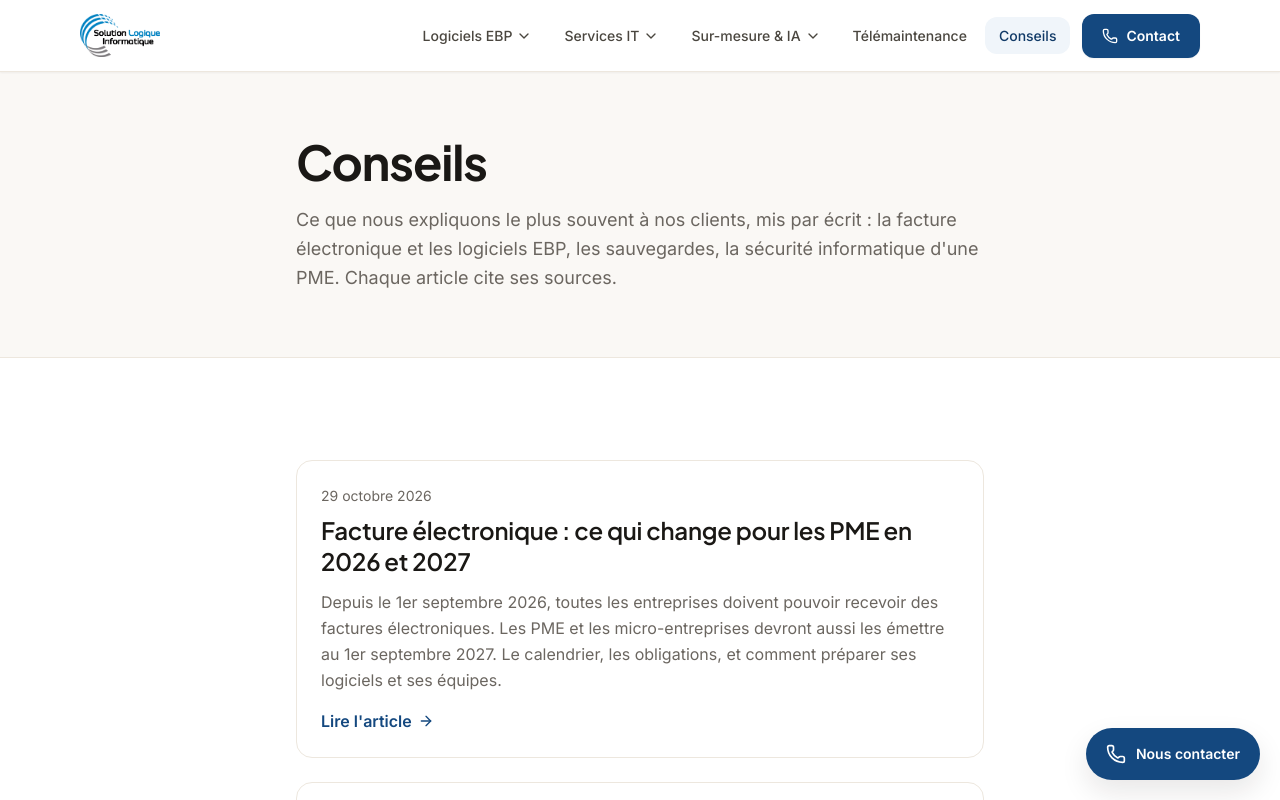
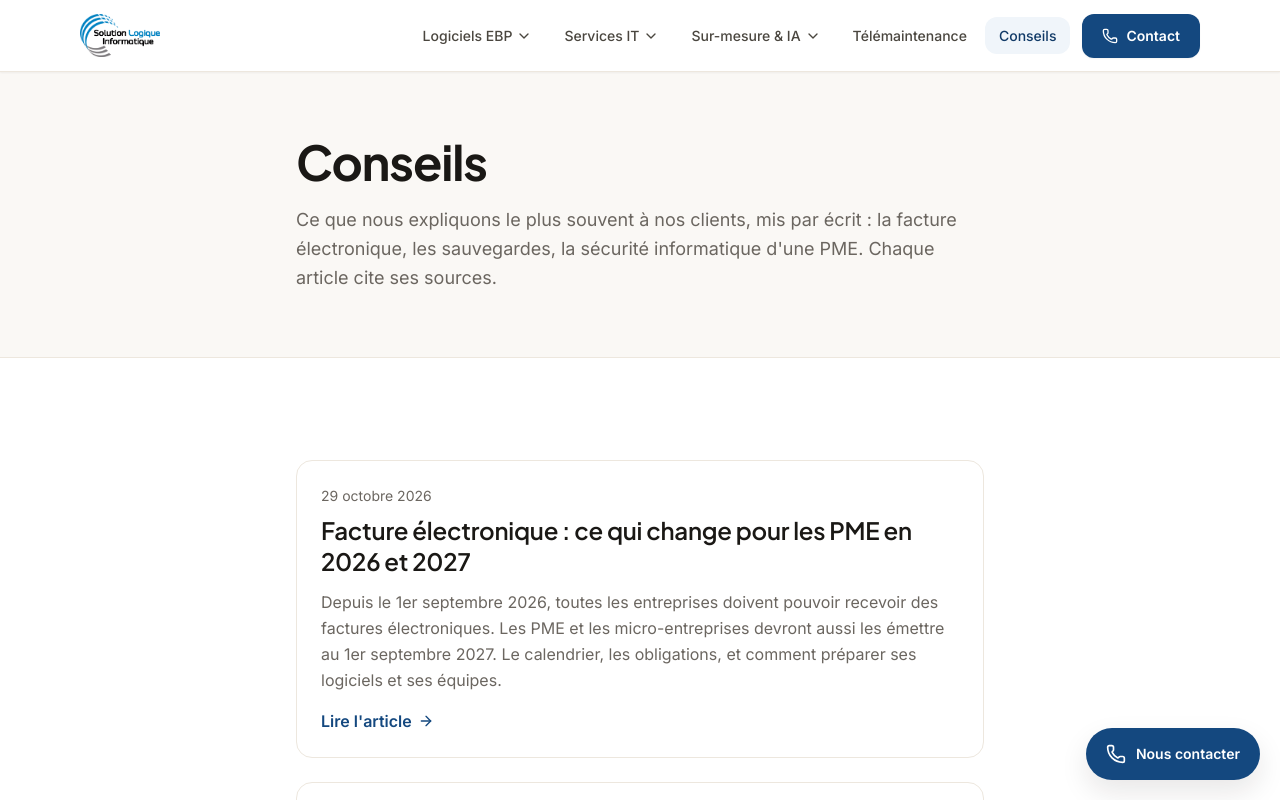
Before and after one commit to SolutionLogique/WebSolutionLogique, a Next.js app in the folder Web_NextJS/: page /conseils in a window 1280 px wide. Shown: the top 800 px of the page. Built offline with nearby package versions, Linux system fonts and the light colour scheme.

Commit message:
fix(contenu): rubrique Conseils sans EBP dans son titre

```diff
--- a/Web_NextJS/app/conseils/page.tsx
+++ b/Web_NextJS/app/conseils/page.tsx
@@ -24,7 +24,7 @@ export default function Conseils() {
           <h1 className="mb-4 font-display text-h1 font-bold text-sand-900">Conseils</h1>
           <p className="text-lg leading-relaxed text-sand-600">
             Ce que nous expliquons le plus souvent à nos clients, mis par écrit : la facture
-            électronique et les logiciels EBP, les sauvegardes, la sécurité informatique d&apos;une PME.
+            électronique, les sauvegardes, la sécurité informatique d&apos;une PME.
             Chaque article cite ses sources.
           </p>
         </div>
--- a/Web_NextJS/lib/seo.ts
+++ b/Web_NextJS/lib/seo.ts
@@ -254,9 +254,9 @@ export const PAGES: PageSite[] = [
   },
   {
     chemin: "/conseils",
-    titre: "Conseils informatiques et EBP",
+    titre: "Conseils informatiques pour les PME",
     description:
-      "Conseils de Solution Logique pour les PME : facture électronique et EBP, sauvegardes, cybersécurité. Des articles sourcés, écrits par notre équipe d'Annecy.",
+      "Conseils de Solution Logique pour les PME : facture électronique, sauvegardes, cybersécurité. Des articles sourcés, écrits par notre équipe d'Annecy.",
     libelle: "Conseils",
     sources: ["app/conseils/page.tsx", "lib/articles.ts"],
     prioritePlan: 0.6,
```
